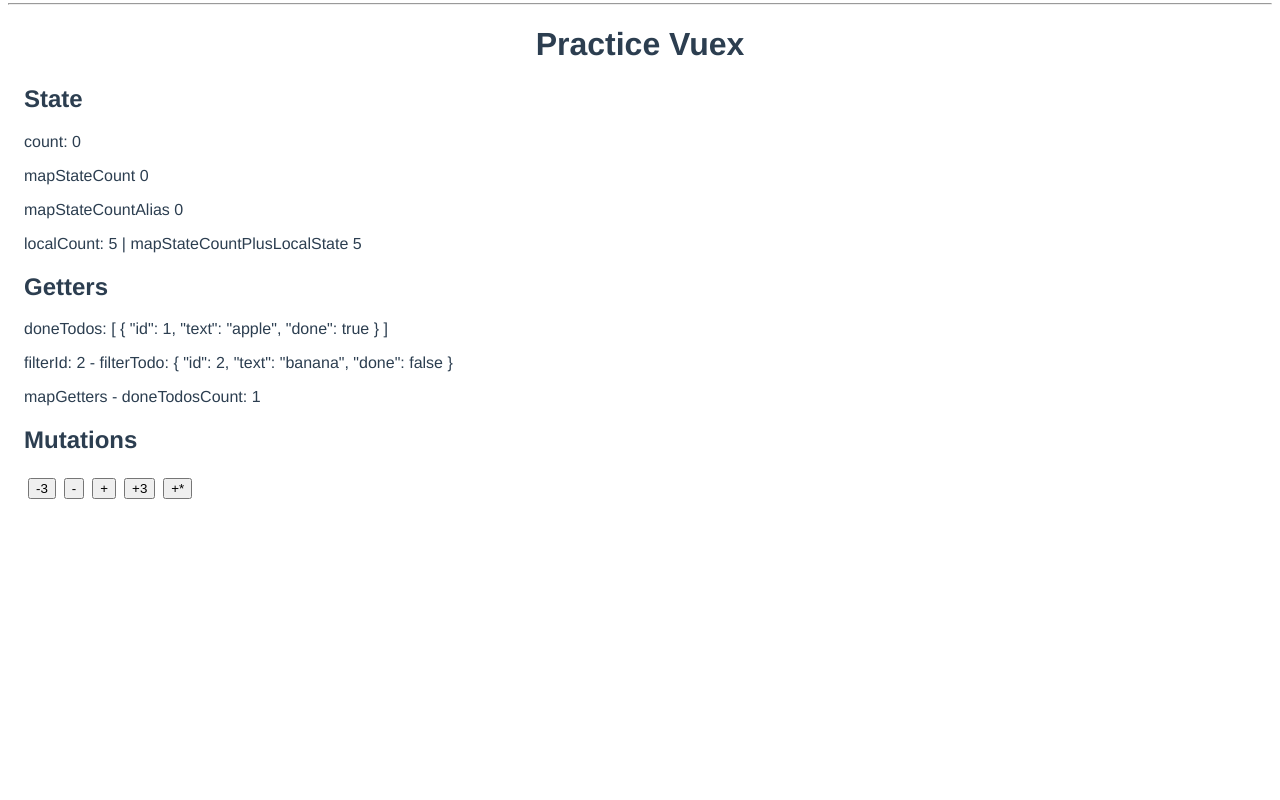
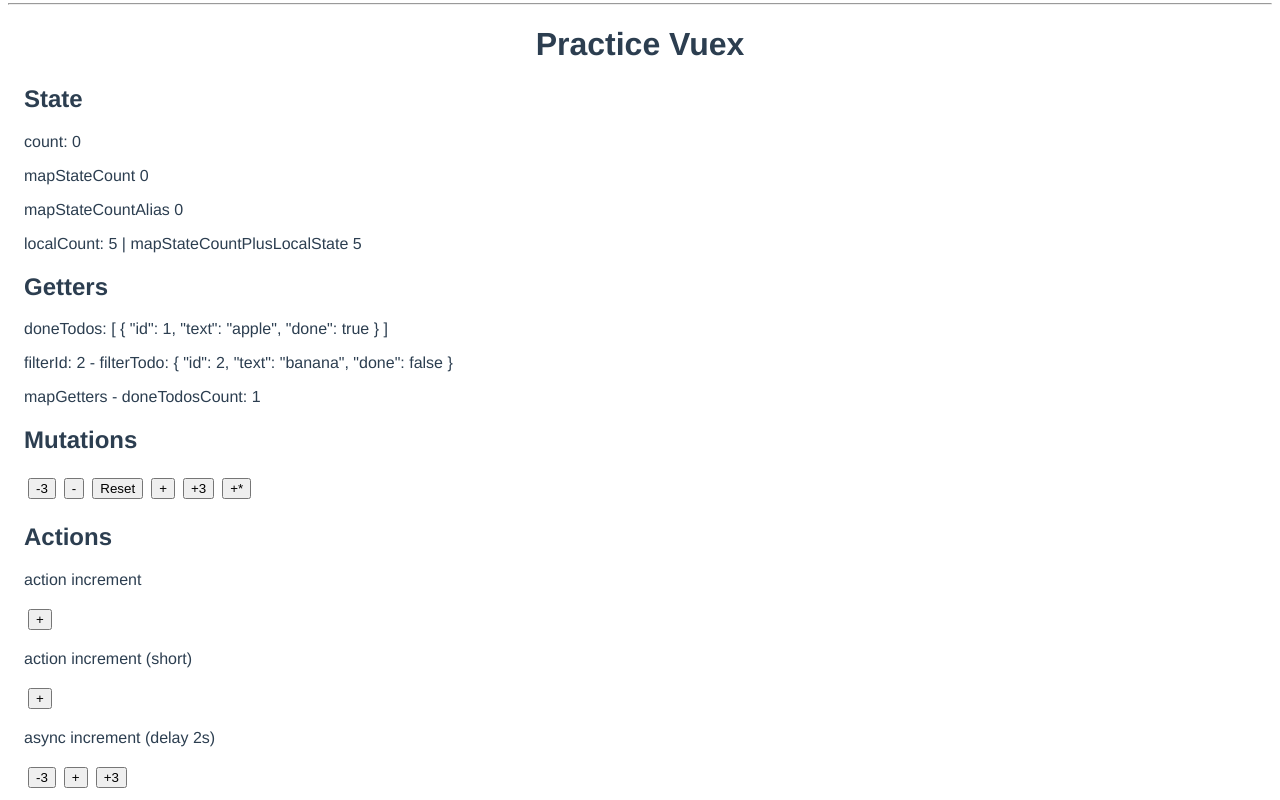
Before and after one commit to merchuli/vue2-todo, a Vue app: page / in a window 1280 px wide. Shown: the part 412-1212 px from the top of the page. Before the commit the page ends 931 px from the top, so only its background shows below. Built offline with nearby package versions, Linux system fonts and the light colour scheme.

Commit message:
feat: Practice vuex - actions - dispatch and mapActions

```diff
--- a/src/components/Count.vue
+++ b/src/components/Count.vue
@@ -22,6 +22,9 @@
 				<button @click="decrement">
 					-
 				</button>
+				<button @click="reset">
+					Reset
+				</button>
 				<button @click="increment">
 					+
 				</button>
@@ -33,11 +36,34 @@
 				</button>
 			</p>
 		</div>
+		<div class="block">
+			<h2>Actions</h2>
+			<p>action increment</p>
+			<button @click="actionIncrement">
+				+
+			</button>
+			<p>action increment (short)</p>
+			<button @click="actionShortIncrement">
+				+
+			</button>
+			<p>async increment (delay 2s)</p>
+			<button @click="asyncDecrementNum">
+				-3
+			</button>
+			<button @click="asyncIncrement">
+				+
+			</button>
+			<button @click="asyncIncrementNum">
+				+3
+			</button>
+		</div>
 	</div>
 </template>
 
 <script>
-import {mapState, mapGetters, mapMutations} from 'vuex';
+import {
+	mapState, mapGetters, mapMutations, mapActions,
+} from 'vuex';
 
 const component = {
 	data() {
@@ -74,11 +100,13 @@ const component = {
 		]),
 	},
 	methods: {
+		// == For mutations ==
 		...mapMutations([
 			// this.$store.commit('decrement');
 			'decrement',
 			// this.$store.commit('increment');
 			'increment',
+			'reset',
 		]),
 		// decrement() {
 		// 	this.$store.commit('decrement');
@@ -97,6 +125,28 @@ const component = {
 		incrementNum() {
 			this.$store.commit({type: 'incrementNum', amount: 3});
 		},
+		// == For actions ==
+		...mapActions([
+			'actionIncrement',
+			'actionShortIncrement',
+		]),
+		// actionIncrement() {
+		// 	this.$store.dispatch('actionIncrement');
+		// },
+		// actionShortIncrement() {
+		// 	this.$store.dispatch('actionShortIncrement');
+		// },
+		asyncIncrement() {
+			this.$store.dispatch('asyncIncrement');
+		},
+		// Dispatch with payload
+		asyncDecrementNum() {
+			this.$store.dispatch('asyncDecrementNum', {amount: 3});
+		},
+		// Object-Styled dispatch
+		asyncIncrementNum() {
+			this.$store.dispatch({type: 'asyncIncrementNum', amount: 3});
+		},
 	},
 };
 
--- a/src/store/counter.js
+++ b/src/store/counter.js
@@ -1,6 +1,7 @@
 import Vue from 'vue';
 import Vuex from 'vuex';
 
+// State
 const initState = {
 	count: 0,
 	todos: [
@@ -9,13 +10,16 @@ const initState = {
 	],
 };
 
+// Getters
 const initGetters = {
 	doneTodos: state => state.todos.filter(todo => todo.done),
 	doneTodosCount: (state, getters) => getters.doneTodos.length,
 	getTodoById: state => id => state.todos.find(todo => todo.id === id),
 };
 
+// Mutations
 const mutations = {
+	reset: state => { state.count = 0; },
 	increment: state => { state.count += 1; },
 	decrement: state => { state.count -= 1; },
 	multiIncrement: (state, n) => { state.count *= n; },
@@ -23,6 +27,14 @@ const mutations = {
 	incrementNum: (state, payload) => { state.count += payload.amount; },
 };
 
+// Actiolns
+const actions = {
+	actionIncrement: context => context.commit('increment'),
+	actionShortIncrement: ({commit}) => commit('increment'),
+	asyncIncrement: ({commit}) => { setTimeout(() => commit('increment'), 2000); },
+	asyncDecrementNum: ({commit}, payload) => { setTimeout(() => commit('decrementNum', payload), 2000); },
+	asyncIncrementNum: ({commit}, payload) => { setTimeout(() => commit('incrementNum', payload), 2000); },
+};
 
 Vue.use(Vuex);
 
@@ -31,6 +43,7 @@ const store = new Vuex.Store({
 	state: initState,
 	getters: initGetters,
 	mutations,
+	actions,
 });
 
 export default store;
```
